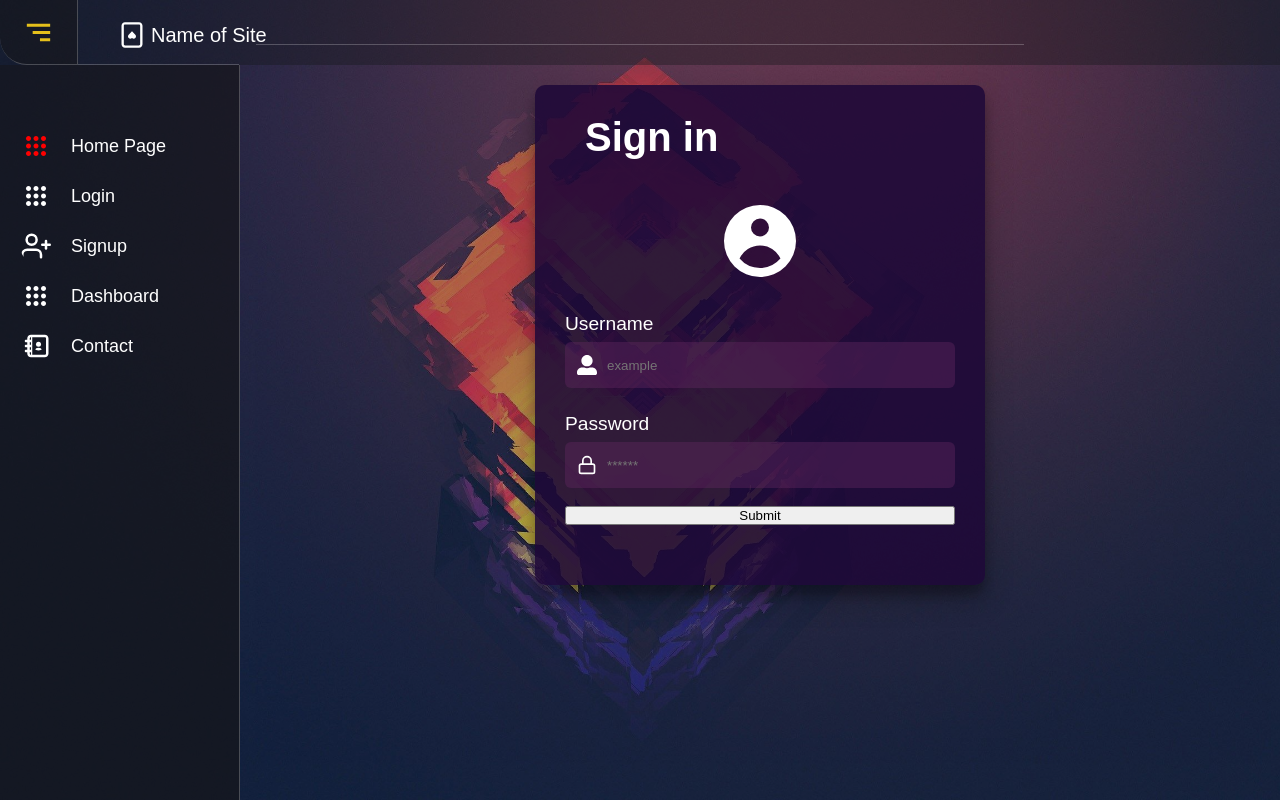
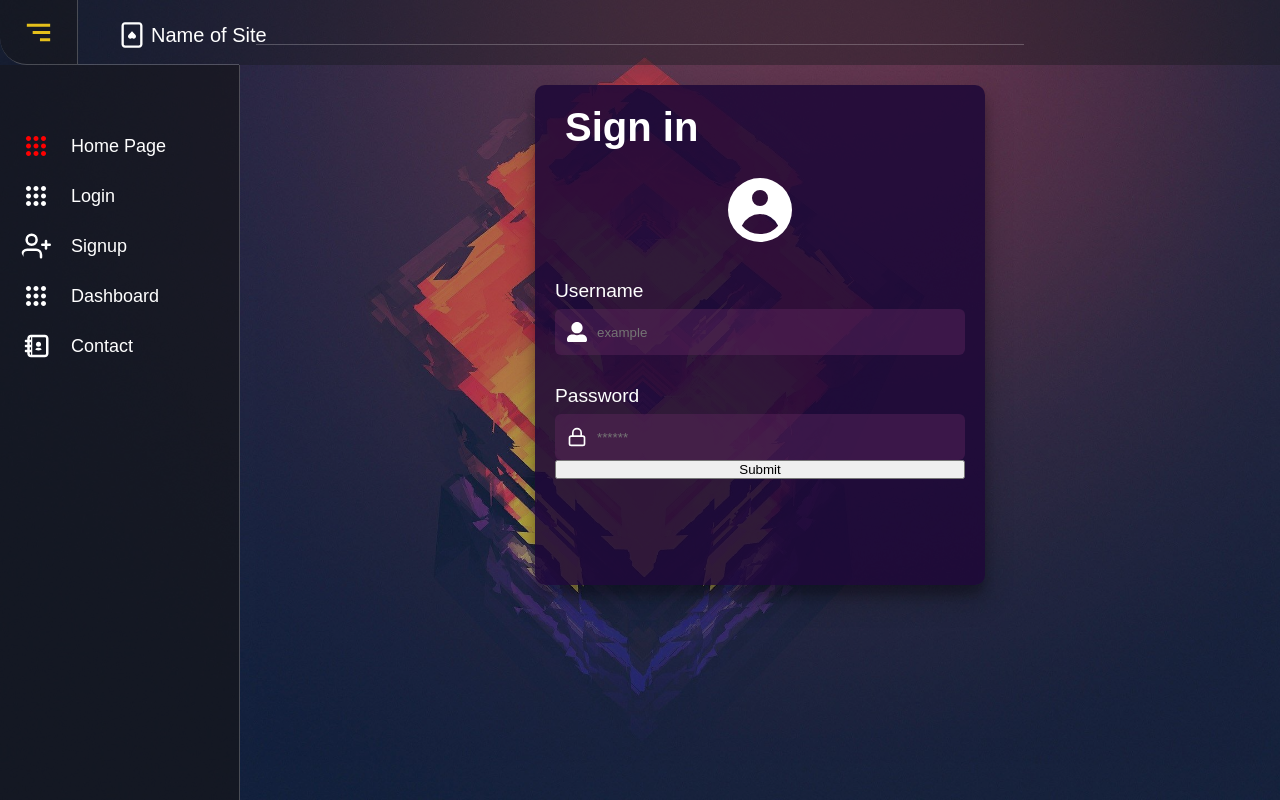
Before and after one commit to jaron93/Portfolio, a React (Create React App) app in the folder Frontend/: page /login in a window 1280 px wide. Built offline with nearby package versions, Linux system fonts and the light colour scheme; what axios-jwt would draw is missing.

Commit message:
input, login improvment

```diff
--- a/Frontend/package.json
+++ b/Frontend/package.json
@@ -3,6 +3,8 @@
   "version": "0.1.0",
   "private": true,
   "dependencies": {
+    "@hookform/error-message": "^2.0.0",
+    "@hookform/resolvers": "^2.6.1",
     "@reduxjs/toolkit": "^1.6.0",
     "@testing-library/jest-dom": "^5.14.1",
     "@testing-library/react": "^11.2.7",
--- a/Frontend/src/components/FormInput/FormInput.module.scss
+++ b/Frontend/src/components/FormInput/FormInput.module.scss
@@ -13,6 +13,12 @@
    &.isFocused {
       border: 2px solid blueviolet;
    }
+   &.isErrors {
+      border: 2px solid rgb(175, 11, 11);
+   }
+   &.isFilled {
+      border: 2px solid rgb(20, 185, 48);
+   }
    label {
       flex: 0;
    }
@@ -24,3 +30,40 @@
       margin-left: 10px;
    }
 }
+
+.tooltip {
+   position:relative;
+   &:hover span{
+         opacity: 1;
+         visibility: visible;
+         z-index: 100;
+         overflow: visible !important;
+   }
+   span {
+      min-width: 160px;
+      background: #654d6773;
+      padding: 8px;
+      border-radius: 4px;
+      border: 1px solid #a592fd;
+      opacity: 0;
+      transition: opacity 0.4s;
+      visibility: hidden;
+      position: absolute;
+      left: 50%;
+      bottom: calc(100% + 15px);
+      transform: translateX(-50%);
+      color: rgb(163, 156, 143);
+      text-align: center;
+      overflow: visible !important;
+      &::before {
+         content: '';
+         border-style: solid;
+         border-color: #a592fd transparent;
+         border-width: 6px 6px 0 6px;
+         top: 100%;
+         position: absolute;
+         left: 50%;
+         transform: translateX(-50%);
+       }
+   }
+}
--- a/Frontend/src/components/FormInput/FormInput.tsx
+++ b/Frontend/src/components/FormInput/FormInput.tsx
@@ -1,26 +1,29 @@
 import React, { useCallback, useEffect, useRef, useState } from 'react'
 import styles from './FormInput.module.scss'
 import classNames from 'classnames';
+import { IconBaseProps } from 'react-icons';
+import { FiAlertCircle } from 'react-icons/fi';
 
 
-import { IconBaseProps } from 'react-icons';
-
 type InputProps = {
-   id: string,
    register: any,
    type: string,
    name: string,
    placeholder: string,
+   errors: object,
    icon?: React.ComponentType<IconBaseProps>;
 }
 
 let cn = classNames;
 
-const FormInput: React.FC<InputProps> = ({ register, name, icon: Icon, ...inputProps }) => {
+const FormInput: React.FC<InputProps> = ({ register, name, errors, icon: Icon, ...inputProps }) => {
 
-
+   /*    const { errors
+      } = useFormContext();
+    */
    const inputRef = useRef<HTMLInputElement>(null);
    const [isFocused, setIsFocused] = useState(false);
+   const [isFilled, setIsFilled] = useState(false);
 
    const handleInputFocus = useCallback(() => {
       setIsFocused(true);
@@ -29,6 +32,8 @@ const FormInput: React.FC<InputProps> = ({ register, name, icon: Icon, ...inputP
    const handleInputBlur = useCallback(() => {
       setIsFocused(false);
 
+      setIsFilled(!!inputRef.current?.value);
+
    }, []);
 
    const handleContainerFocus = useCallback(() => {
@@ -36,7 +41,12 @@ const FormInput: React.FC<InputProps> = ({ register, name, icon: Icon, ...inputP
    }, []);
 
    return (
-      <div className={cn(styles.container, isFocused && styles['isFocused'])}
+      <div className={cn(
+         styles.container,
+         isFocused && styles['isFocused'],
+         isFilled && styles['isFilled'],
+         errors && styles['isErrors']
+      )}
          onClick={handleContainerFocus}
       >
 
@@ -47,8 +57,23 @@ const FormInput: React.FC<InputProps> = ({ register, name, icon: Icon, ...inputP
             onBlur={handleInputBlur}
             ref={inputRef}
             {...inputProps}
+            aria-invalid={errors ? true : false}
          />
+         {errors && (
+            <div className={styles.tooltip}>
+               <span>{errors}</span>
+               <FiAlertCircle
+                  color="#c53030"
+                  size={20}
+                  style={{ cursor: 'help' }}
+               />
+
+            </div>
+
+         )}
       </div>
+
+
    )
 }
 
--- a/Frontend/src/pages/Login/Login.module.scss
+++ b/Frontend/src/pages/Login/Login.module.scss
@@ -1,6 +1,7 @@
 .container {
    margin: 20px;
    display: flex;
+   flex-direction: column;
    background-color: rgba(30, 9, 56, 0.877);
 	border-radius: 10px;
   	box-shadow: 0 14px 28px rgba(0,0,0,0.25),
@@ -8,30 +9,27 @@
    max-width: 450px;
 	width: 100%;
    height: 500px;
+
+   header{
+      padding: 20px 30px;
+
+      h1{
+         font-size: 2.5rem;
+         text-align: start;
+         width: 100%;
+         color: #fff;
+      }
+   }
    form {
-      margin: 30px 30px;
+      padding: 0px 20px;
       display: flex;
       flex-direction: column;
-      height: 100%;
-      width: 100%;
-      h1{
-         font-size: 2.5rem;
-         margin-left: 20px;
-         text-align: start;
-         width: 100%;
-         margin-bottom: 1rem;
-         color: #fff;
-      }
-      .icon{
-         margin: 20px auto;
-         width: 90px;
-         height: 90px;
-         color: white;
-      }
+
       label{
          color: #fff;
          font-size: 1.2rem;
-         margin: 7px 0;
+         margin-top: 30px;
+         margin-bottom: 7px;
       }
    }
 }
--- a/Frontend/src/pages/Login/Login.tsx
+++ b/Frontend/src/pages/Login/Login.tsx
@@ -2,24 +2,37 @@ import React, { useEffect } from 'react';
 
 import styles from "./Login.module.scss"
 import { useForm, SubmitHandler } from 'react-hook-form';
-import { loginUser, /* clearState */ } from '../../store/slices/user';
+import { loginUser, clearState } from '../../store/slices/user';
 import { useHistory } from 'react-router-dom';
 import toast from 'react-hot-toast';
 import { useDispatch, useSelector } from 'react-redux';
 
+import FormInput from '../../components/FormInput/FormInput';
+
 import { HiUserCircle } from 'react-icons/hi'
-import FormInput from '../../components/FormInput/FormInput';
 import { FiLock } from 'react-icons/fi';
 import { FaUserAlt } from 'react-icons/fa';
 
-type ILoginFormData = {
+import { yupResolver } from '@hookform/resolvers/yup';
+import * as Yup from 'yup';
+
+interface ILoginFormData {
    username: string;
    password: string;
 }
 
 const Signin: React.FC = () => {
+
+   const validationSchema = Yup.object().shape({
+      username: Yup.string()
+         .required('Username is required'),
+      password: Yup.string()
+         .required('Password is required'),
+   });
+   const formOptions = { resolver: yupResolver(validationSchema) };
+
    const dispatch = useDispatch()
-   const { register, handleSubmit } = useForm()
+   const { register, handleSubmit, formState: { errors } } = useForm(formOptions)
    const history = useHistory();
 
    const { status, error } = useSelector(state => state.user)
@@ -35,46 +48,47 @@ const Signin: React.FC = () => {
       if (status === "failed") {
          toast.error(error);
          notify();
+         dispatch(clearState())
       }
       if (status === "succeeded") {
          toast.success("You are successfully logged in");
          notify();
          history.push('/')
       }
-   }, [status, error, history]);
+   }, [status, error, history, dispatch]);
 
 
    return (
       <>
-
          <div className={styles.container}>
 
+            <header>
+               <h1>Sign in</h1>
+            </header>
+
+            <HiUserCircle size={80} style={{ fill: 'white', margin: "0 auto" }} />
+
             <form onSubmit={handleSubmit(onSubmit)}>
-               <h1>Sign in</h1>
-               <HiUserCircle className={styles.icon} />
                <label>Username</label>
                <FormInput
-                  id="username"
                   name="username"
                   type="username"
                   register={register}
                   icon={FaUserAlt}
                   placeholder="example"
+                  errors={errors?.username?.message}
                />
-               <br />
                <label>Password</label>
                <FormInput
-                  id="password"
                   name="password"
                   type="password"
                   register={register}
                   icon={FiLock}
                   placeholder="******"
+                  errors={errors?.password?.message}
                />
-               <br />
                <input type="submit" />
             </form>
-
          </div>
 
       </>
```
Also changed, not shown: 1 other file (tests, documents, lock files or other folders).
